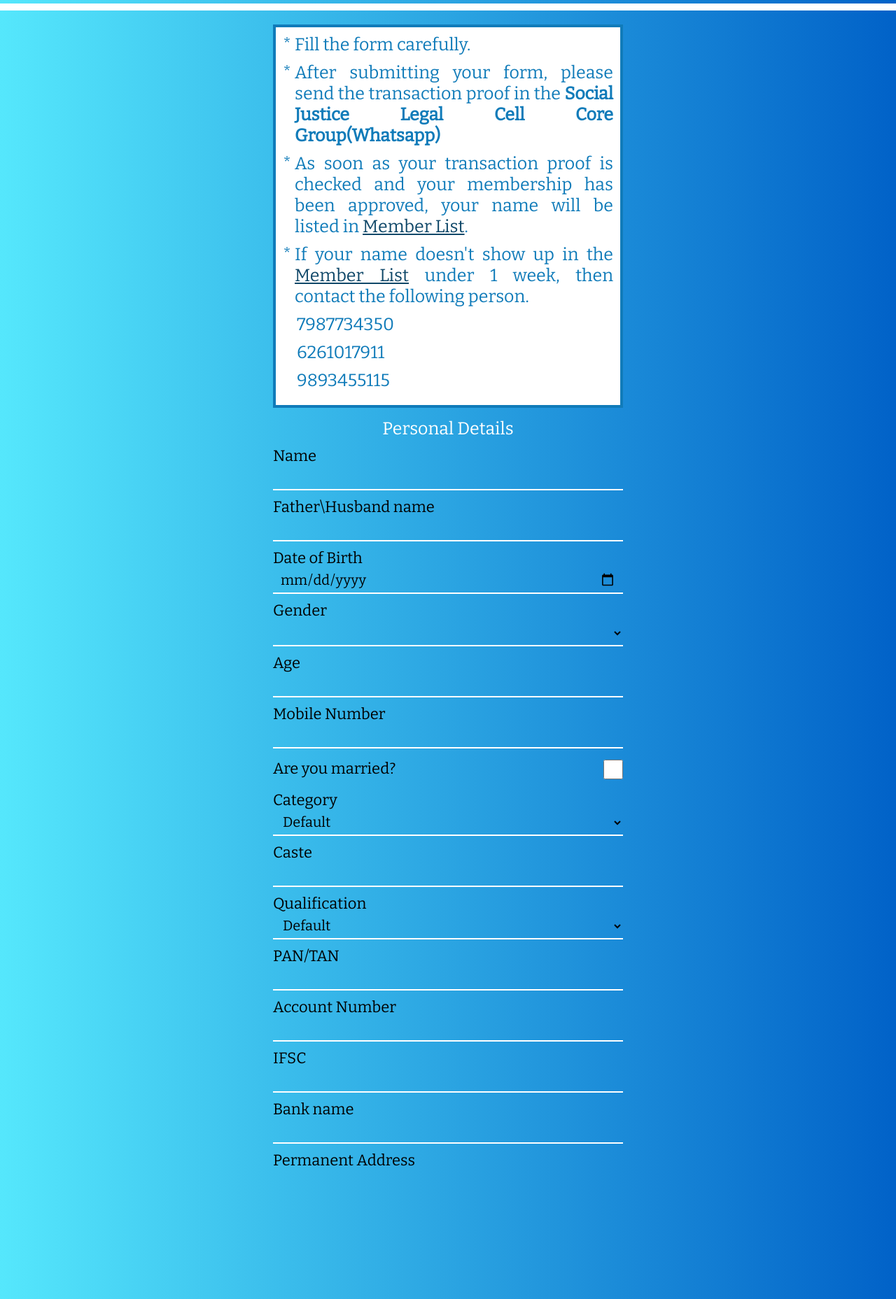
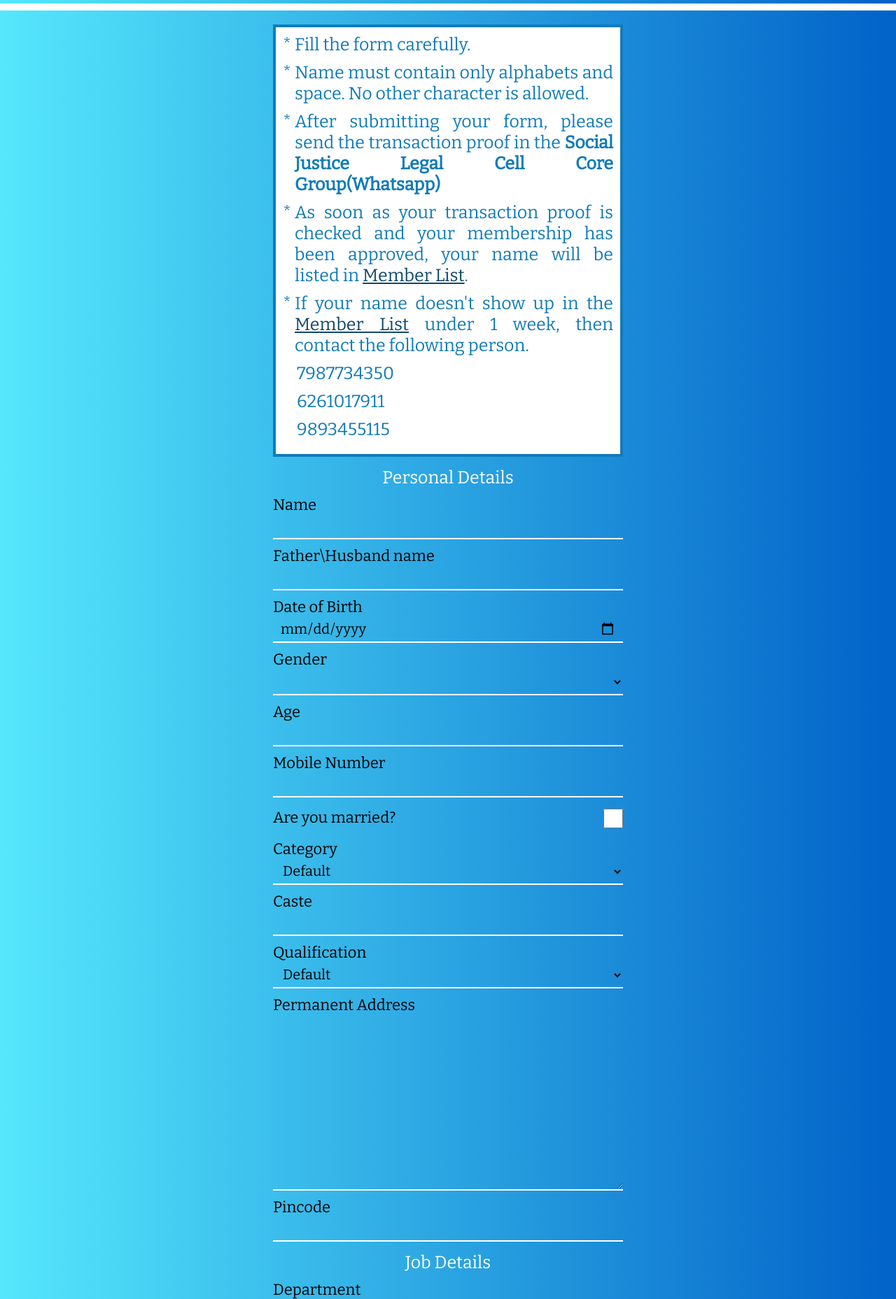
Before and after one commit to sandeepnetam/sjlegalcell, a Django app: page /mis/ in a window 1280 px wide. Shown: the part 80-1937 px from the top of the page at 70% size. Run offline with Django 3.2, Linux system fonts and the light colour scheme; data that the repository does not hold is empty; some libraries are stand-ins or nearby versions.

Commit message:
removed bank details

```diff
--- a/mainapp/models.py
+++ b/mainapp/models.py
@@ -160,6 +160,8 @@ class MIS(models.Model):
         ('UG', 'UNDERGRADUATE'),
         ('G', 'GRADUATE'),
         ('PG', 'POSTGRADUATE'),
+        ('PhD', 'PhD'),
+        ('MP', 'M.Phil'),
         ('P', 'PROFESSIONAL'),
         ('BM', 'BUSINESSMAN'),
         ('O', 'OTHER'),
@@ -180,10 +182,6 @@ class MIS(models.Model):
     district    = models.ForeignKey(District, on_delete=models.PROTECT)
     block       = models.CharField(max_length = 100)
     postal_addr = models.TextField(max_length = 300, blank=True)
-    pan_no      = models.CharField(max_length = 20)
-    acc_no      = models.CharField(max_length = 50)
-    ifsc        = models.CharField(max_length = 20)
-    bank_name   = models.CharField(max_length = 100)
     permanent_addr = models.TextField(max_length = 300, blank=True)
     pincode     = models.CharField(max_length = 6)
     accepted    = models.BooleanField(default=False)
--- a/mainapp/views.py
+++ b/mainapp/views.py
@@ -66,7 +66,9 @@ def dev(request):
 
 
 def downloads(request):
-    b = Brochure.objects.order_by('-date')[0]
+    b = Brochure.objects.order_by('date')
+    if len(list(b)) != 0:
+        b = b[0]
     context = {
         'brochure': b
       }
@@ -114,7 +116,7 @@ def mis(request):
     }
     if request.method == "POST":
         print (request.POST)
-        if request.POST['name']and request.POST['g_name'] and request.POST['dob'] and request.POST['gender'] and request.POST['age'] and request.POST['mobile'] and request.POST['pan_no'] and request.POST['acc_no'] and request.POST['ifsc'] and request.POST['bank_name'] and request.POST['per_addr'] and request.POST['pincode'] and request.POST['department'] and request.POST['doj'] and request.POST['post'] and request.POST['class'] and request.POST['district'] and request.POST['block'] and request.POST['postal_addr']:
+        if request.POST['name']and request.POST['g_name'] and request.POST['dob'] and request.POST['gender'] and request.POST['age'] and request.POST['mobile'] and request.POST['per_addr'] and request.POST['pincode'] and request.POST['department'] and request.POST['doj'] and request.POST['post'] and request.POST['class'] and request.POST['district'] and request.POST['block'] and request.POST['postal_addr']:
             error_msgs = []
             name       = request.POST['name']
             g_name     = request.POST['g_name']
@@ -128,10 +130,6 @@ def mis(request):
                 married = False
             category   = request.POST['category']
             caste      = request.POST['caste']
-            pan_no     = request.POST['pan_no']
-            acc_no     = request.POST['acc_no']
-            ifsc       = request.POST['ifsc']
-            bank_name  = request.POST['bank_name']
             per_addr   = request.POST['per_addr']
             pincode    = request.POST['pincode']
             department = request.POST['department']
@@ -186,12 +184,6 @@ def mis(request):
                 context['error'] = True
                 context['error_msgs'] = error_msgs
 
-            if not ''.join(bank_name.split(' ')).isalpha():
-                error_msg = "Bank name must only contain alphabets."
-                error_msgs.append(error_msg)
-                context['error'] = True
-                context['error_msgs'] = error_msgs
-
             if department == '0':
                 error_msg = "Please select one department."
                 error_msgs.append(error_msg)
@@ -236,10 +228,6 @@ def mis(request):
                 m.category = category
                 m.caste = caste
                 m.qualification = qualification
-                m.pan_no = pan_no
-                m.acc_no = acc_no
-                m.ifsc = ifsc
-                m.bank_name = bank_name
                 m.permanent_addr = per_addr
                 m.pincode = pincode
                 m.department = Department.objects.get(name=department)
--- a/templates/home.html
+++ b/templates/home.html
@@ -128,6 +128,11 @@
             <a href="{% url 'mis' %}" style="text-decoration: none;color: white;cursor:pointer;">Become a Member</a>
         </div>
     </div>
+    <div id="contrib">
+        <div id="contrib-text" style="text-align: center;">
+            <a href="{% url 'mis_list' %}" style="text-decoration: none;color: white;cursor:pointer;">Member List</a>
+        </div>
+    </div>
 </section>
 <section id="contact-us">
     <h1 class='heading'>Need help. contact us</h1>
--- a/templates/mis.html
+++ b/templates/mis.html
@@ -22,6 +22,9 @@
                 <ul>
                     <li><span>*</span>
                         <p>Fill the form carefully.</p>
+                    </li>
+                    <li><span>*</span>
+                        <p>Name must contain only alphabets and space. No other character is allowed.</p>
                     </li>
                     <li><span>*</span>
                         <p>After submitting your form, please send the transaction proof in the <b>Social Justice Legal Cell Core Group(Whatsapp)</b></p>
@@ -107,26 +110,12 @@
                     <option value="UG">Under Graduate</option>
                     <option value="G">Graduate</option>
                     <option value="PG">Post Graduate</option>
+                    <option value="PhD">PhD</option>
+                    <option value="MP">M.Phil</option>
                     <option value="P">Professional</option>
                     <option value="BM">Businessman</option>
                     <option value="O">Other</option>
                 </select>
-            </div>
-            <div>
-                <label for="pan_no">PAN/TAN</label>
-                <input type="text" name="pan_no" value="" required>
-            </div>
-            <div>
-                <label for="acc_no">Account Number</label>
-                <input type="number" name="acc_no" id="acc_no" required>
-            </div>
-            <div>
-                <label for="ifsc">IFSC</label>
-                <input type="text" name="ifsc" id="ifsc" required>
-            </div>
-            <div>
-                <label for="bank_name">Bank name</label>
-                <input type="text" name="bank_name" id="bank_name">
             </div>
             <div>
                 <label for="per_addr">Permanent Address</label>
```
